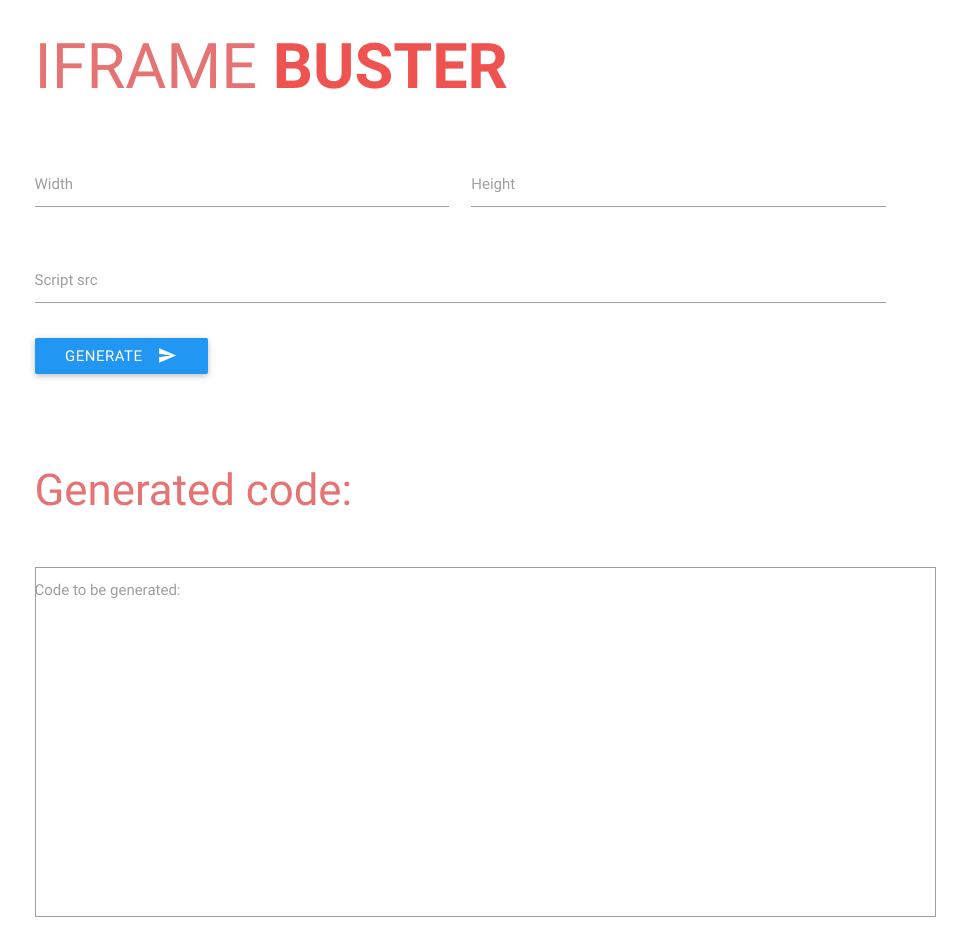
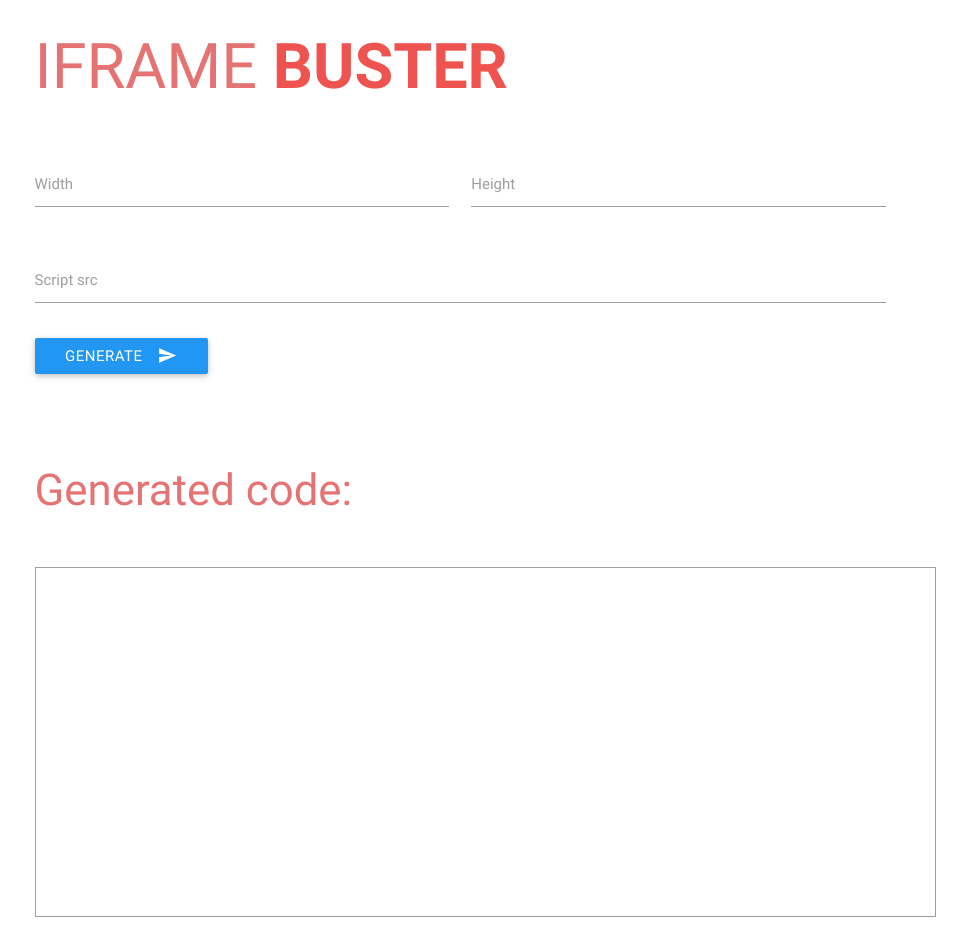
Before and after one commit to wwalmnes/iframebuster, a plain HTML site: page index.html in a window 1280 px wide. Shown: the whole page, without its empty margins (180-1147 px from the left). Drawn offline with nearby package versions, Linux system fonts and the light colour scheme.

Commit message:
Removed textarea label.

```diff
--- a/index.html
+++ b/index.html
@@ -56,7 +56,6 @@
         <div class="row">
             <div class="input-field col s12">
                 <textarea id="result" readonly="true" cols="55" rows="35" class="materialize-textarea" style="height: 300px;"></textarea>
-                <label for="result">Code to be generated:</label>
             </div>
         </div>
     </div>
```
